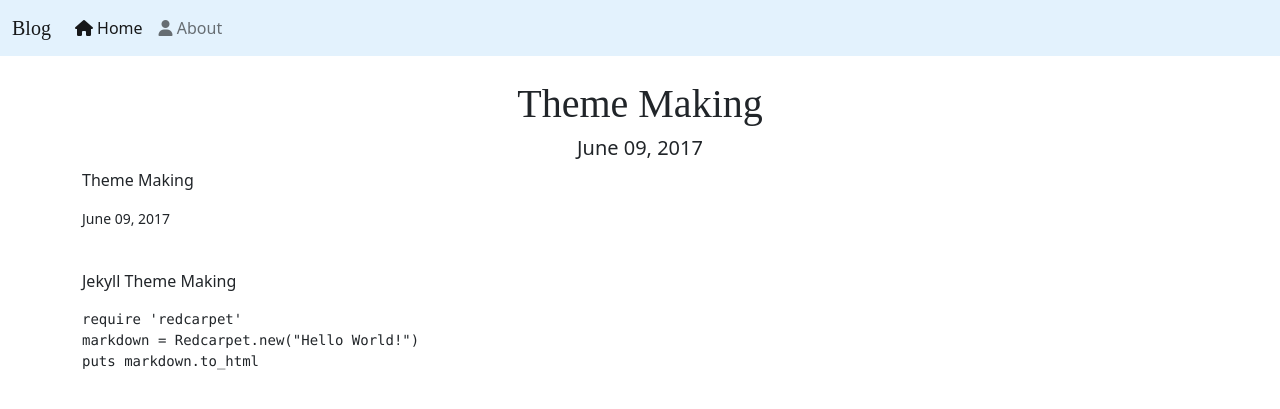
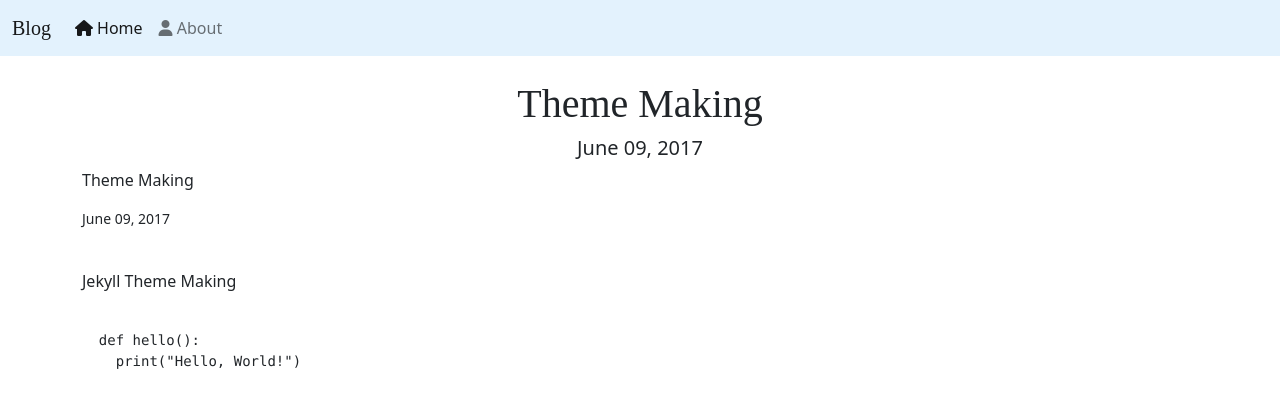
Before and after one commit to happydm09/B, a Jekyll site: the page built from _posts/2023-07-31-theme.md, in a window 1280 px wide. Shown: the top 409 px of the page. Built offline with Jekyll 4.4.1, drawn with Linux system fonts in a browser that asks for light colours; nearby versions of some CDN libraries; some web fonts are replaced.

Commit message:
Update 2023-07-31-theme.md

````diff
--- a/_posts/2023-07-31-theme.md
+++ b/_posts/2023-07-31-theme.md
@@ -6,8 +6,9 @@ date: 2017-06-09 12:00:00 -0500
 
 Jekyll Theme Making
 
-```ruby
-require 'redcarpet'
-markdown = Redcarpet.new("Hello World!")
-puts markdown.to_html
-```
+<pre>
+  <code class="language-python">
+  def hello():
+    print("Hello, World!")
+  </code>
+</pre>
````
